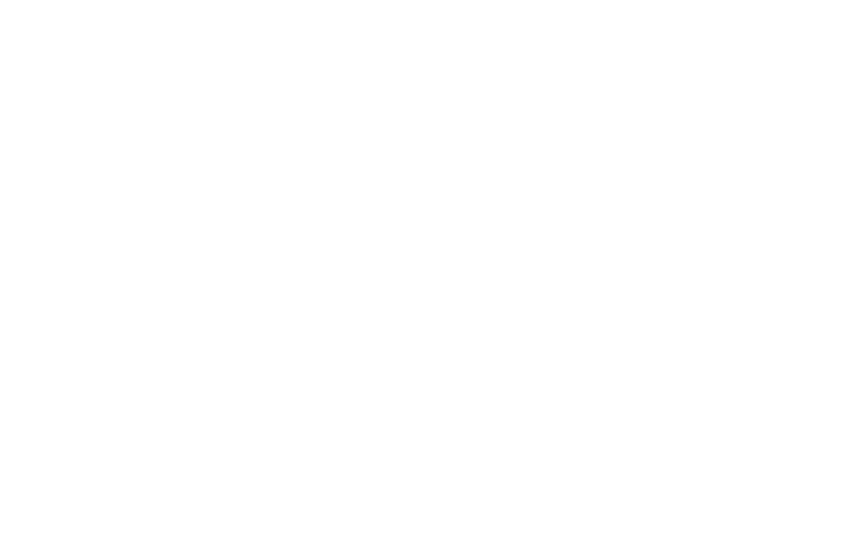
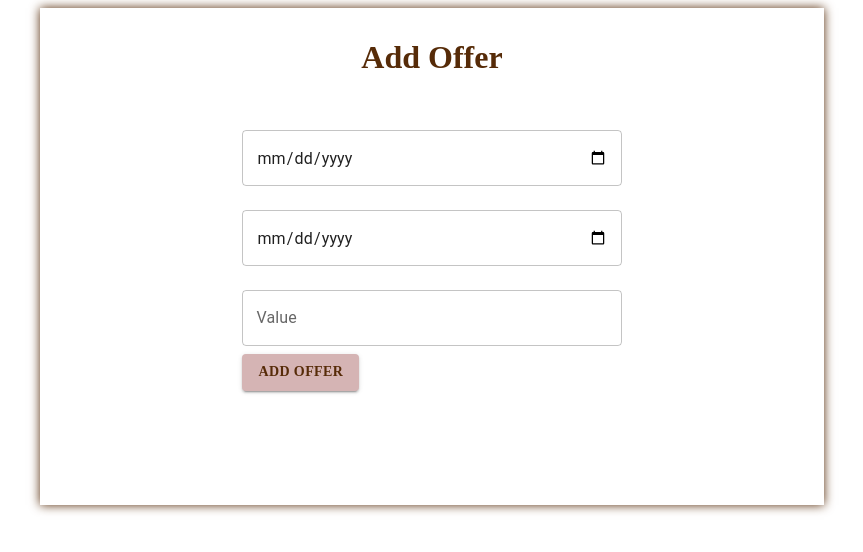
Before and after one commit to Razan-Alhasan/FrontEnd-Areeq, a React (Vite) app: page / in a window 1280 px wide. Shown: the top 552 px of the page, without its empty margins (208-1071 px from the left). Built offline with nearby package versions, Linux system fonts and the light colour scheme.

Commit message:
AR-78 resolve commints

```diff
--- a/src/App.jsx
+++ b/src/App.jsx
@@ -1,8 +1,9 @@
 import './App.css'
-
+import AddOffer from './components/AddOffer/AddOffer';
 function App() {
   return (
     <div className="App">
+      <AddOffer/>
     </div>
 
   )
--- a/src/components/AddOffer/AddOffer.css
+++ b/src/components/AddOffer/AddOffer.css
@@ -1,31 +1,35 @@
-.container{
-    width: 170%;
+
+.container-s{
+    width: 30%;
     margin: auto;
     background-color: transparent;
-    padding: 1% 10% 5%;
+    padding: 10px 16% 9%;
     box-shadow: 0px 0px 10px var(--main-color);
-    align-items: center;
-    justify-content: center;
-    display:block;
+
 }
-
 h1{
+    text-align: center;
     margin-bottom: 10%;
     color: var(--main-color);
 }
-.control{
-    margin-top: 10%;
-    display: inline-block;
-}
-a:-webkit-any-link {
-    color: var(--main-color) ;
-    text-decoration: none;
-}
-body{
-    background-image: url(../../../img/vv.webp);
-    background-size: 100% 100%;
-    background-repeat: no-repeat;
-}
-.css-i4bv87-MuiSvgIcon-root{
-    color: var(--main-color);
-}
+
+
+@media screen and (min-width:300px) and (max-width:930px){
+    .container {
+        width: 90%;
+    }
+
+        h1{
+            font-size: 30px !important;
+           }
+    }
+
+
+  @media screen and (max-width:300px){
+   .container {
+    width: 90%;
+   }
+   h1{
+    font-size: 20px !important;
+   }
+   }
--- a/src/components/AddOffer/AddOffer.jsx
+++ b/src/components/AddOffer/AddOffer.jsx
@@ -1,72 +1,107 @@
-import React from "react";
+import TextField from '@mui/material/TextField';
+import ARButton from '../ARButton/ARButton';
+import React from 'react';
+import Swal from "sweetalert2";
+import 'sweetalert2/dist/sweetalert2.min.css';
 import { useForm } from 'react-hook-form';
-import ARButton from "../ARButton/ARButton";
-import "./AddOffer.css";
-import Select from '@material-ui/core/Select';
-import MenuItem from '@material-ui/core/MenuItem';
-import { FormControl, InputLabel } from '@material-ui/core';
+import { createOffer } from '../../api/offerApi';
+import './AddOffer.css';
 
-
-const AddOffer = () => {
+function AddOffer() {
   const {
+    register,
     handleSubmit,
-      register,
     formState: { errors },
   } = useForm();
 
-    const onSubmit = (data) => {
-      // Handle form submission
-      console.log(data);
+  const onSubmit = async (data) => {
+    try {
+
+      const token = await createOffer(data);
+      localStorage.setItem("token", JSON.stringify(token));
+
+      console.log("Successfully created offer!");
+      Swal.fire({
+        position: "center",
+        icon: "success",
+        title: "You have created offer successfuly",
+        showConfirmButton: false,
+        timer: 20000,
+      });
+    } catch (error) {
+      console.log("Failed to created offer:", error);
+      Swal.fire({
+        position: "center",
+        icon: "error",
+        title: "There is an error",
+        showConfirmButton: false,
+        timer: 20000,
+      });
+    }
   };
 
+
+
   return (
-    <div className=" container m-5 myborder p-5 rounded">
-      <h1>ADD OFFER</h1>
+    <div className='container-s'>
+      <h1>Add Offer</h1>
       <form onSubmit={handleSubmit(onSubmit)}>
-<div>
-<FormControl>
-<InputLabel id="demo-simple-select-label">Add Offer</InputLabel>
-  <Select
-    labelId="demo-simple-select-label"
-    id="demo-simple-select"
-    value={value}
-    label="value"
-    onChange={handleChange}
-  >
-             <MenuItem value={10}>10%</MenuItem>
-          <MenuItem value={15}>15%</MenuItem>
-          <MenuItem value={20}>20%</MenuItem>
-          <MenuItem value={25}>25%</MenuItem>
-          <MenuItem value={30}>30%</MenuItem>
-          <MenuItem value={35}>35%</MenuItem>
-          <MenuItem value={40}>40%</MenuItem>
-  </Select>
-  {errors.values && <span>This field is required</span>}
-  </FormControl>
-  </div>
 
-  <div>
-          <label>Start Date:</label>
-          <input type="date" {...register('startDate', { required: true })} />
-          {errors.startDate && <span>This field is required</span>}
-        </div>
+        <TextField
+          fullWidth
+          id="startDate"
+          name="startDate"
+          color="secondary"
+          margin="normal"
+          type="date"
 
-        <div>
-          <label>End Date:</label>
-          <input type="date" {...register('endDate', { required: true })} />
-          {errors.endDate && <span>This field is required</span>}
-        </div>
+          {...register("startDate", {
+            required: "startDate is required",
 
-      <br></br>
-      <br></br>
-      <ARButton
-        className="button"
-          text={"Send"}
-          type="submit"
+          })}
+          error={errors.startDate ? true : false}
+          helperText={errors.startDate ? errors.startDate.message : ""}
         />
+
+<TextField
+          fullWidth
+          id="endDate"
+          name="endDate"
+          color="secondary"
+          margin="normal"
+          type="date"
+
+          {...register("endDate", {
+            required: "endDate is required",
+
+          })}
+          error={errors.endDate ? true : false}
+          helperText={errors.endDate ? errors.endDate.message : ""}
+        />
+        <TextField
+          fullWidth
+          id="value"
+          label="Value"
+          name="value"
+          color="secondary"
+          margin="normal"
+
+          {...register("value", {
+            required: "value is required",
+
+          })}
+          error={errors.value ? true : false}
+          helperText={errors.value ? errors.value.message : ""}
+        />
+
+
+
+
+        <ARButton text="Add Offer" onClick={handleSubmit((data) => onSubmit(data))} />
       </form>
     </div>
   );
-};
+}
+
 
 export default AddOffer;
```
Lines whose indentation alone changed are shown as unchanged.
